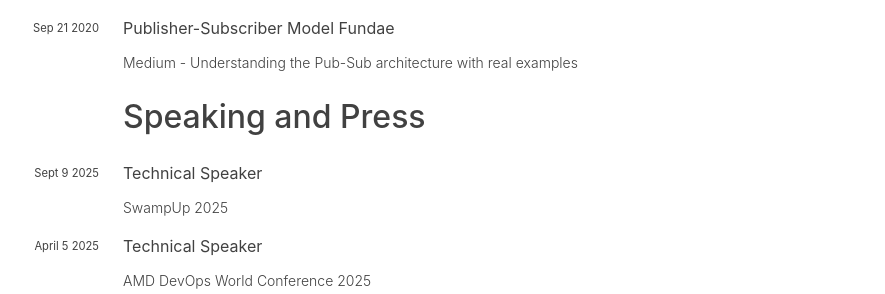
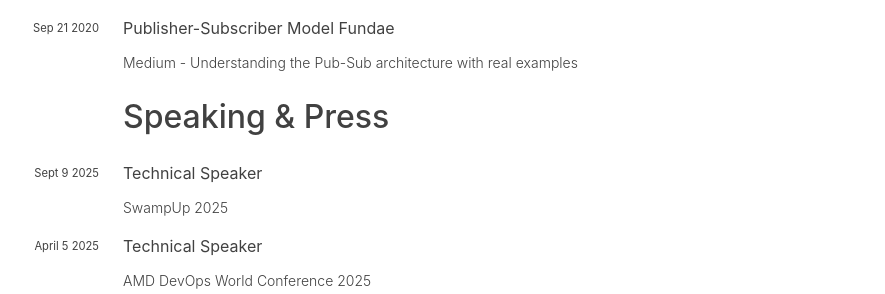
Before and after one commit to hariharanragothaman/hariharanragothaman.github.io, a Jekyll site: the page built from cv.md, in a window 1280 px wide and 900 px high, scrolled down 3804 px. Shown: the part 163-457 px from the top of the window, without its empty margins (209-1094 px from the left). Built offline with Jekyll 4.4.1, drawn with Linux system fonts in a browser that asks for light colours; nearby versions of some CDN libraries; some web fonts are replaced; some of the changed text lies outside the part shown.

Commit message:
Polishes and Updates

```diff
--- a/_data/mentoring.yaml
+++ b/_data/mentoring.yaml
@@ -1,6 +1,6 @@
 - name: Nicholas Abram
   intern: Undergraduate Consortium (AAAI-UC) hosted at the 2025 AAAI Conference on Artificial Intelligence (AAAI-25)
-  year: "Nov 2024 - present"
+  year: "Nov 2024 - Feb 2025"
   degree: "Karsh STEM Scholar, Yale Summer Research Fellow, BS in CS at Howard University"
   url: https://www.linkedin.com/in/nicholas-abram-a105a020a/
 
--- a/cv.md
+++ b/cv.md
@@ -79,12 +79,11 @@
 {% include cv/blogs.html blogs=blogs %}
 {% endfor %}
 
-## Speaking and Press
+## Speaking & Press
 
 {% for press in site.data.press %}
 {% include cv/press.html press=press %}
 {% endfor %}
-
 
 ## Peer-Reviewing & Judging
 
```
